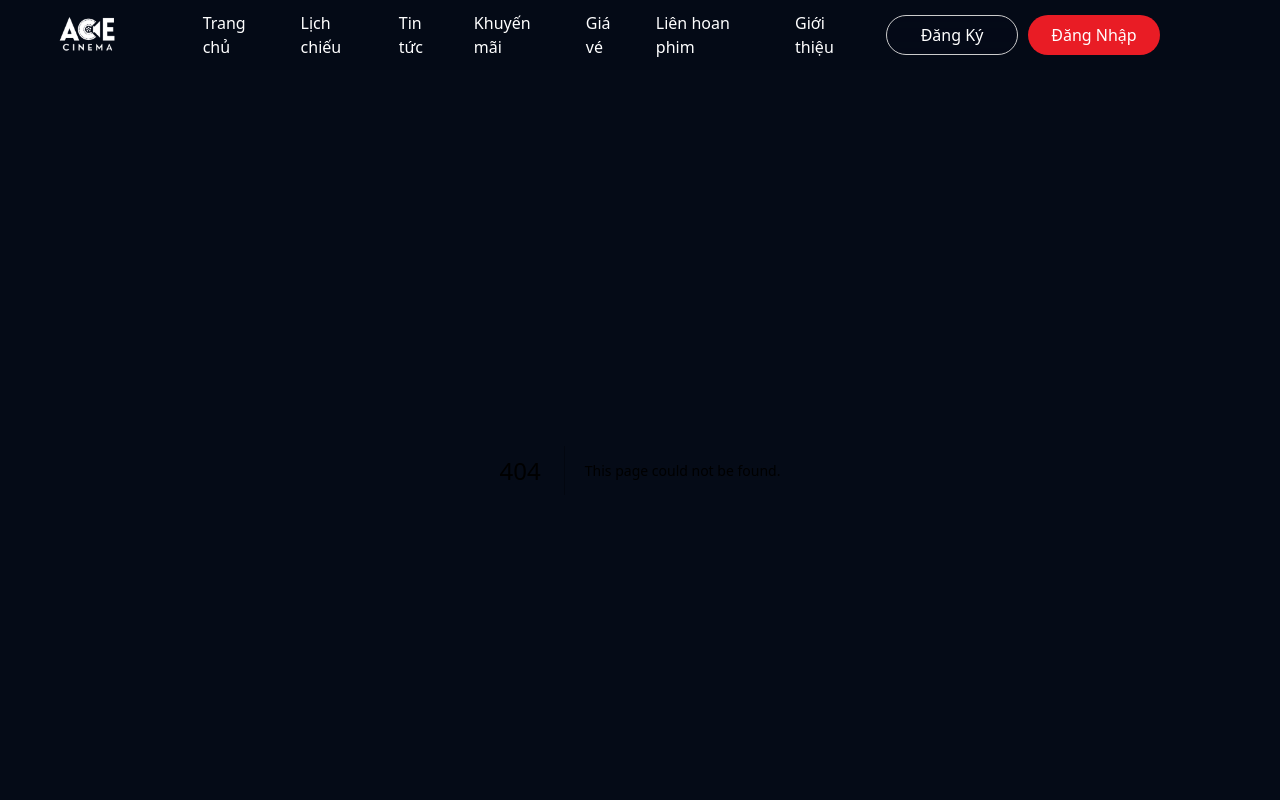
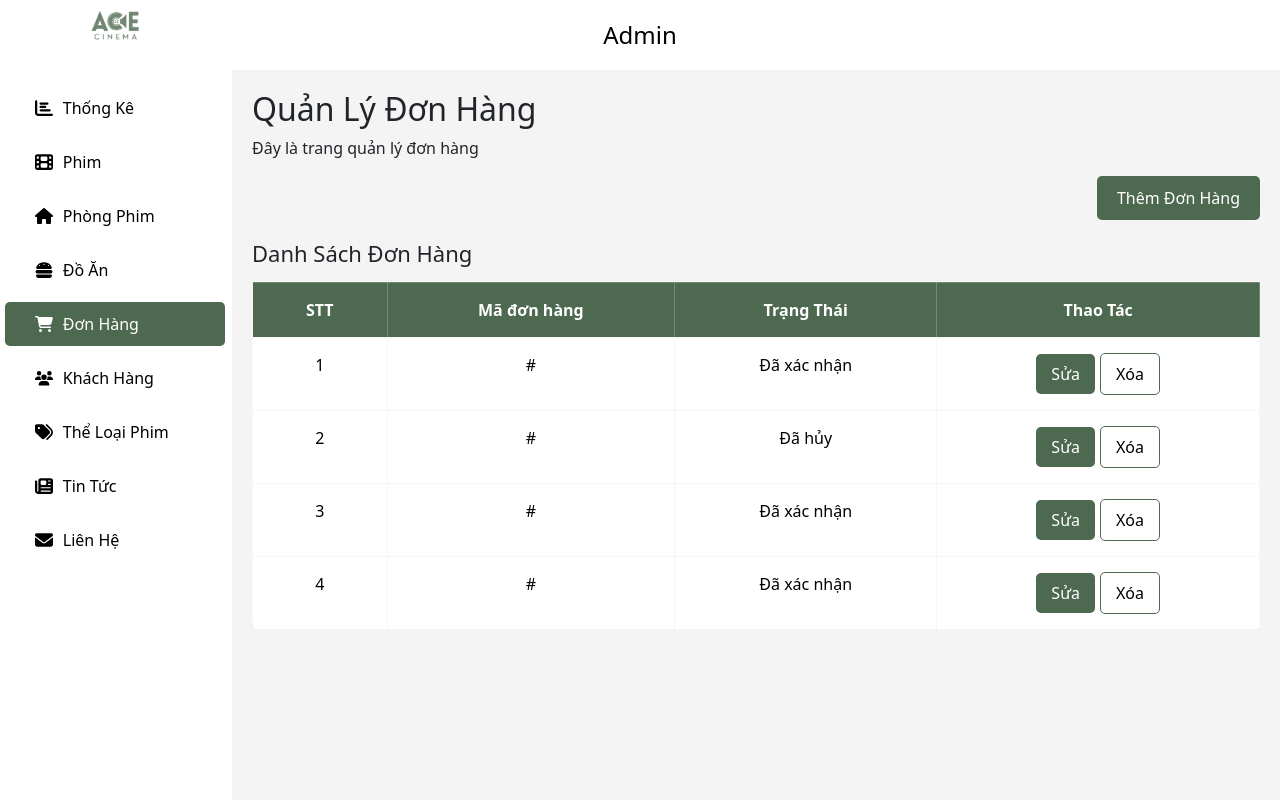
Before and after one commit to duydvps561/duantn, a Next.js app in the folder frontend/: page /admin/don-hang in a window 1280 px wide. Before the commit this address had no page. Shown: the top 800 px of the page. Built offline with nearby package versions, Linux system fonts and the light colour scheme.

Commit message:
da code don hang

```diff
--- /dev/null
+++ b/frontend/app/admin/don-hang/OrderManagement.css
@@ -0,0 +1,116 @@
+.add-order-btn-container{
+    text-align: right;
+    margin-bottom: 20px;
+  }
+
+
+  .add-order-btn {
+
+    padding: 10px 20px;
+    background-color: #4d6950;
+    color: white;
+    border: none;
+    border-radius: 5px;
+    cursor: pointer;
+
+  }
+
+  .add-order-btn:hover{
+    background-color: #218838;
+    transition: all 1s;
+  }
+
+  .tablesContainer {
+    margin-top: 20px;
+  }
+
+  .tableSection {
+    margin-bottom: 30px;
+  }
+
+  .tableTitle {
+    font-size: 22px;
+    margin-bottom: 15px;
+  }
+
+  .table {
+    width: 100%;
+    background: white;
+    border-radius: .5rem;
+    border-collapse: collapse;
+  }
+
+  .table th, .table td {
+    border: 1px solid #dddddd46;
+    padding: 15px 20px; /* Increased padding */
+    text-align: center;
+  }
+
+  .table th {
+    background-color: #4d6950;
+    color: white;
+
+    padding: 15px 20px; /* Adjust padding for headers */
+  }
+
+  /* .foodImage {
+    width: 50px;
+    height: auto;
+  } */
+
+  .editButton {
+  padding: 8px 15px; /* Increased button padding */
+  background-color: #4d6950;
+  color: white;
+  font-weight: 500;
+  border: none;
+  border-radius: 5px;
+  cursor: pointer;
+  margin-right: 5px;
+  }
+
+
+  .editButton:hover {
+    background-color: #0056b3;
+  }
+
+  .deleteButton {
+  padding: 8px 15px; /* Increased button padding */
+  background-color: white;
+  color: black;
+
+  border: 1px solid #4d6950;
+  border-radius: 5px;
+  cursor: pointer;
+  }
+
+  .deleteButton:hover {
+    background-color: #c82333;
+  }
+
+  th, td {
+    padding: 10px;
+    text-align: left;
+  }
+
+  thead {
+    background-color: #4CAF50;
+    color: white;
+  }
+
+  .edit-btn, .delete-btn {
+    margin-right: 10px;
+    padding: 5px 10px;
+    border: none;
+    cursor: pointer;
+  }
+
+  .edit-btn {
+    background-color: #4CAF50;
+    color: white;
+  }
+
+  .delete-btn {
+    background-color: #f44336;
+    color: white;
+  }
--- /dev/null
+++ b/frontend/app/admin/don-hang/page.jsx
@@ -0,0 +1,60 @@
+
+"use client";
+import React, { useState } from 'react';
+import Layout from "@/app/components/admin/Layout";
+import './OrderManagement.css'; // Để dùng CSS custom nếu cần
+import '../../globals.css'; // Import global styles
+
+const OrderManagement = () => {
+  const [orders, setOrders] = useState([
+    { id: 1, code: '#', status: 'Đã xác nhận' },
+    { id: 2, code: '#', status: 'Đã hủy' },
+    { id: 3, code: '#', status: 'Đã xác nhận' },
+    { id: 4, code: '#', status: 'Đã xác nhận' },
+  ]);
+
+
+  return (
+    <Layout>
+    <div className="order-management">
+      <h2>Quản Lý Đơn Hàng</h2>
+      <p>Đây là trang quản lý đơn hàng</p>
+      <div className="add-order-btn-container">
+      <button className="add-order-btn">Thêm Đơn Hàng</button>
+    </div>
+      <p></p>
+      </div>
+        <div className = "tablesContainer" >
+        <div className="tableSection">
+          <h2 className= "tableTitle">Danh Sách Đơn Hàng</h2>
+          <table className= "table">
+            <thead>
+              <tr>
+              <th>STT</th>
+              <th>Mã đơn hàng</th>
+               <th>Trạng Thái</th>
+              <th>Thao Tác</th>
+              </tr>
+            </thead>
+            <tbody>
+            {orders.map((order, index) => (
+                <tr key={order.id}>
+                  <td>{index + 1}</td>
+                  <td>{order.code}</td>
+                  <td>{order.status}</td>
+                  <td>
+                    <button className= "editButton" >Sửa</button>
+                    <button className= "deleteButton">Xóa</button>
+                  </td>
+                </tr>
+              ))}
+            </tbody>
+          </table>
+        </div>
+      </div>
+
+    </Layout>
+  );
+};
+
+export default OrderManagement;
```
Also changed, not shown: frontend/app/admin/page.jsx (added), 1 other file (tests, documents, lock files or other folders).
